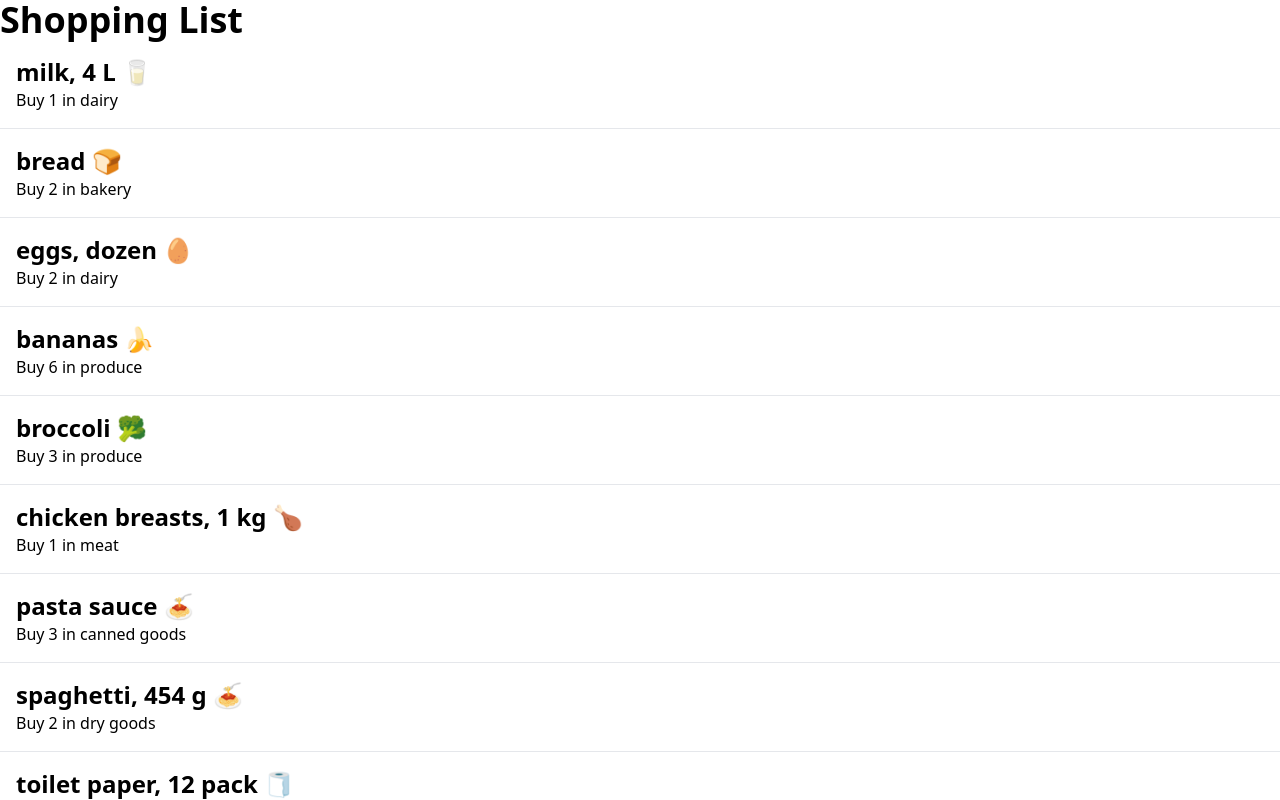
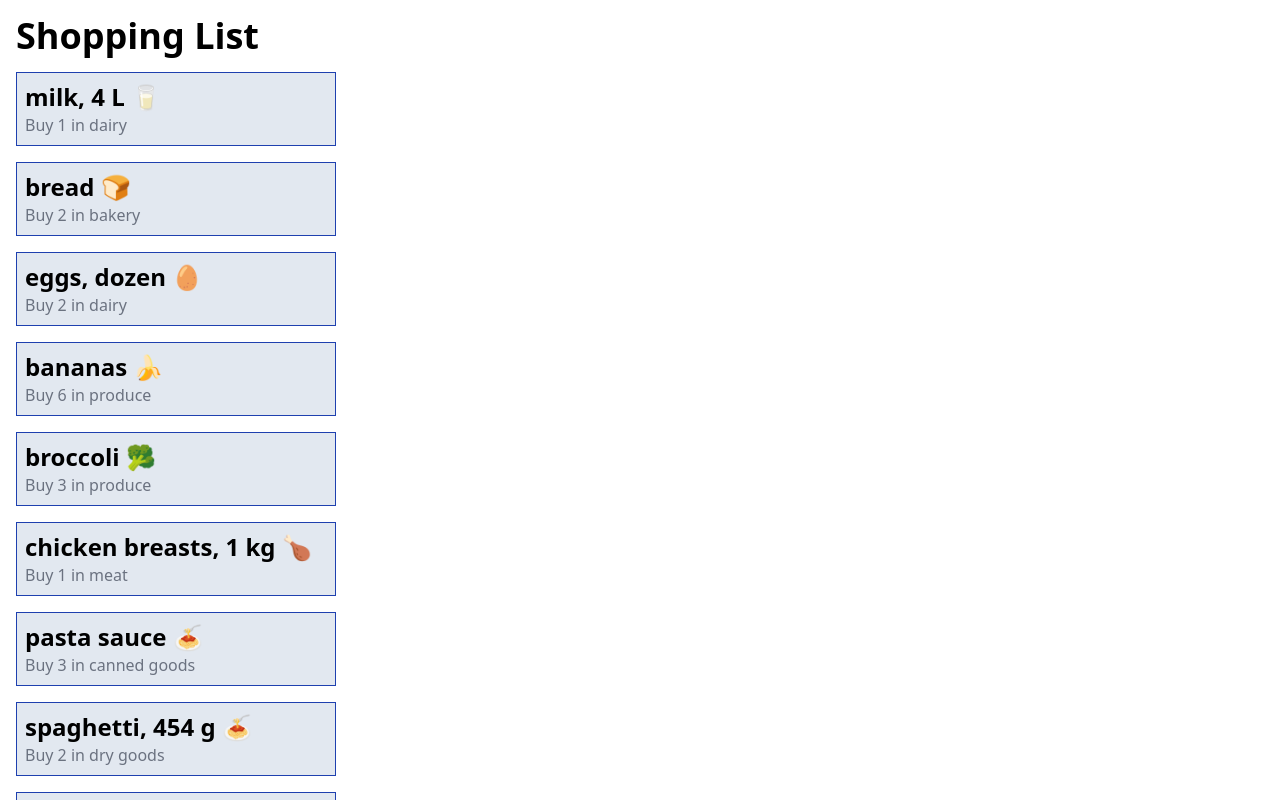
Before and after one commit to chaeeh7791/cprg306-assignments, a Next.js app: page /week-3 in a window 1280 px wide. Shown: the top 800 px of the page. Built offline with nearby package versions, Linux system fonts and the light colour scheme.

Commit message:
Final version of Assignment3

```diff
--- a/app/week-3/item.js
+++ b/app/week-3/item.js
@@ -1,8 +1,8 @@
 export default function Item({ name, quantity, category }) {
   return (
-    <div className="p-4 border-b border-gray-200">
+    <div className="border border-blue-800 bg-slate-200 w-full max-w-xs m-4 p-2">
       <h1 className="font-bold text-2xl">{name}</h1>
-      <p>
+      <p className="text-gray-500">
         Buy {quantity} in {category}
       </p>
     </div>
--- a/app/week-3/page.js
+++ b/app/week-3/page.js
@@ -4,7 +4,7 @@ import Item from "./item.js";
 export default function Page() {
   return (
     <main>
-      <h1 className="text-4xl font-bold"> Shopping List</h1>
+      <h1 className="text-4xl font-bold m-4"> Shopping List</h1>
       <ItemList />
       <Item />
     </main>
```
